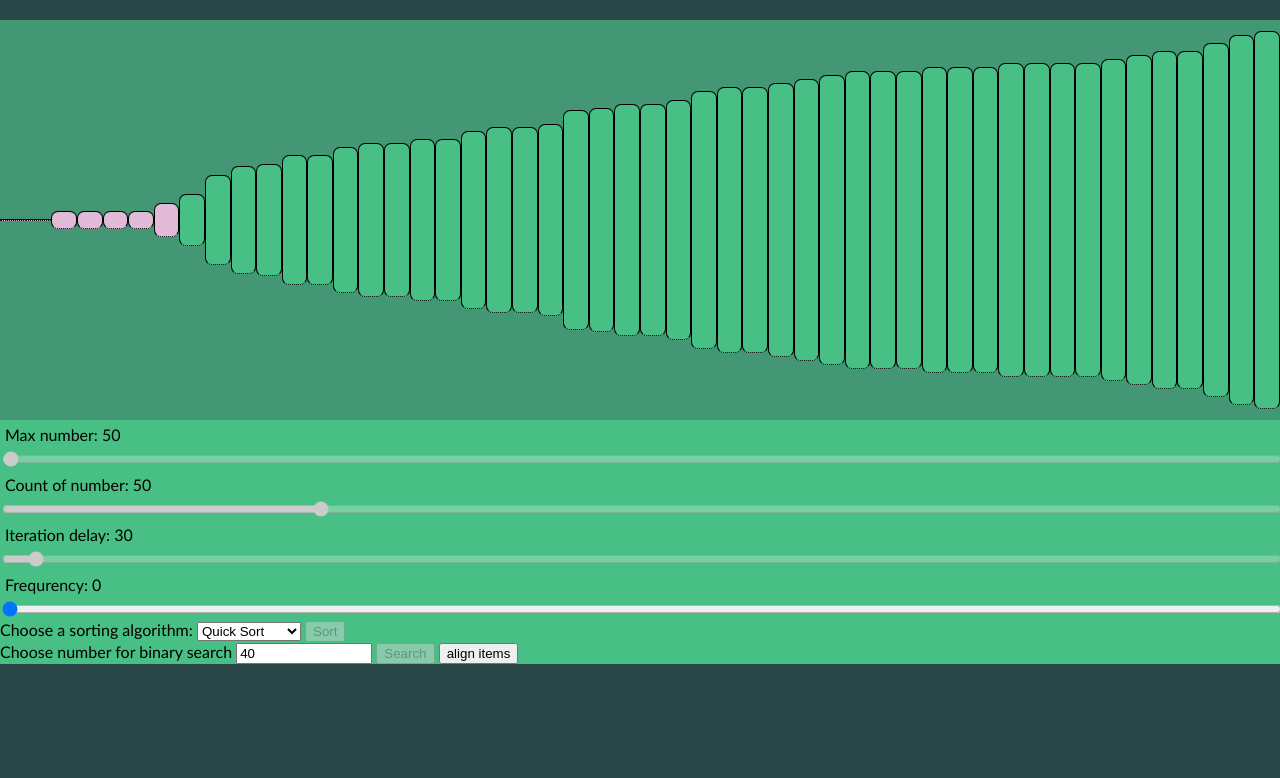
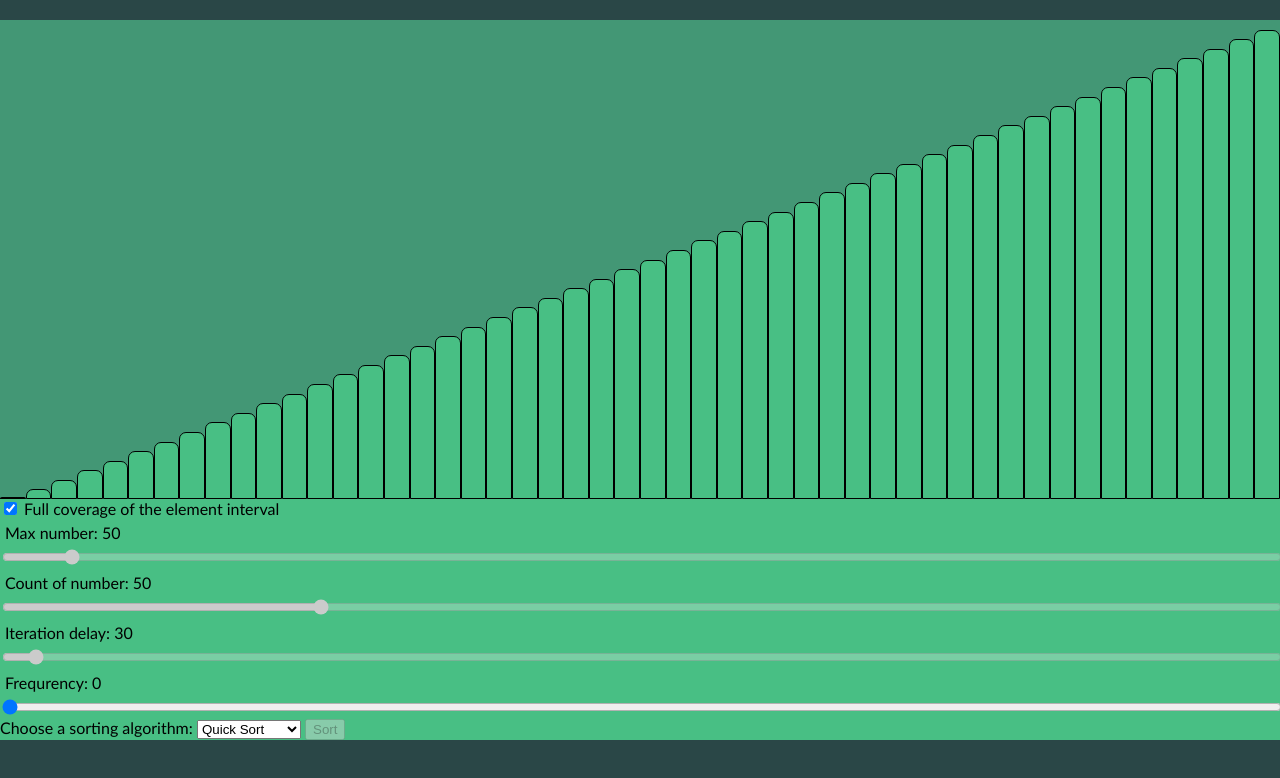
Before and after one commit to 7645re/SortingVisualization, a plain HTML site: page index.html in a window 1280 px wide. Both pictures are taken after a click on the button "Sort". Drawn offline with Linux system fonts and the light colour scheme.

Commit message:
rewrote using oop and added full coverage of the interval

```diff
--- a/index.html
+++ b/index.html
@@ -1,5 +1,6 @@
 <!DOCTYPE html>
 <html lang="en">
+
 <head>
     <meta charset="UTF-8">
     <meta http-equiv="X-UA-Compatible" content="IE=edge">
@@ -7,46 +8,44 @@
     <link rel="stylesheet" href="style.css">
     <title>Document</title>
 </head>
+
 <body>
 
     <div class="workflow">
-        <div class="box">
-        </div>
+        <!-- <div class="box">
+        </div> -->
         <div class="controlPanel">
+            <div>
+                <input type="checkbox" id="coverageInterval" name="coverageInterval" checked>
+                <label for="coverageInterval">Full coverage of the element interval</label>
+              </div>
             <p class="sliderMaxNumberIndicator">Max number: 50</p>
-            <input class="sliderMaxNumber" type="range"  style="width: 100%;" min="1" max="100000" value="50">
+            <input class="sliderMaxNumber" type="range" style="width: 100%;" min="1" max="1000" value="50">
             <p class="sliderCountNumberIndicator">Count of number: 50</p>
-            <input class="sliderCountNumber" type="range"  style="width: 100%;"min="1" max="200" value="50">
+            <input class="sliderCountNumber" type="range" style="width: 100%;" min="1" max="200" value="50">
             <p class="sliderIterationDelayIndicator">Iteration delay: 30</p>
             <input class="sliderIterationDelay" style="width: 100%;" type="range" min="10" max="1000" value="30">
             <p class="sliderFrequencyIndicator">Frequrency: 0</p>
             <input class="sliderFrequency" style="width: 100%;" type="range" min="0" max="1500" value="0">
             <label for="sorts">Choose a sorting algorithm:</label>
-                <select name="sorts" class="sortAlgorithm">
+            <select name="sorts" class="sortAlgorithm">
                 <option value="quickSort">Quick Sort</option>
                 <option value="insertionSort">Insertion Sort</option>
                 <option value="countingSort">Counting Sort</option>
                 <option value="cocktailSort">Cocktail Sort</option>
-                </select>
-                <button class="buttonStartSort">Sort</button>
-            <div>
-            <div>
-                <label for="numberForBinarySearch">Choose number for binary search</label>
-                <input name="numberForBinarySearch" class="numberForBinarySearch" style="width:10%;" type="number" value="">
-                <button class="buttonBinarySearch" name="button">Search</button>
-                <button class="alignItems" name="button">align items</button>
-            </div>
-            </div>
+            </select>
+            <button class="buttonStartSort">Sort</button>
         </div>
     </div>
 </body>
 <script src="scripts/sound.js"></script>
 <script src="scripts/paint.js"></script>
-<script src="scripts/quickSort.js"></script>
-<script src="scripts/cocktailSort.js"></script>
-<script src="scripts/binarySearch.js"></script>
-<script src="scripts/insertionSort.js"></script>
-<script src="scripts/countingSort.js"></script>
-<script src="scripts/margeSort.js"></script>
+<script src="scripts/searchAlgorithms/binarySearch.js"></script>
+<script src="scripts/sortingAlgorithms/countingSort.js"></script>
+<script src="scripts/sortingAlgorithms/quickSort.js"></script>
+<script src="scripts/sortingAlgorithms/insertionSort.js"></script>
+<script src="scripts/sortingAlgorithms/cocktailSort.js"></script>
+<script src="scripts/chart.js"></script>
 <script src="scripts/main.js"></script>
+
 </html>
--- /dev/null
+++ b/scripts/chart.js
@@ -0,0 +1,156 @@
+class Bar {
+    constructor({backgroundColor = "white", borderRadius = 7, height = 0, heightPercentage = false, id = 0, order, value}) {
+        this.div = document.createElement("div")
+        this.div.id = id
+        this.div.style.order = order
+        this.div.style.flexGrow = 1
+        this.div.style.position = "relative"
+        this.div.style.boxSizing = "border-box"
+        this.div.style.display = "inline-block"
+        this.div.style.border = "1px solid black"
+        this.div.style.backgroundColor = backgroundColor
+        this.div.style.borderTopLeftRadius = borderRadius + "px"
+        this.div.style.borderTopRightRadius = borderRadius + "px"
+        this.div.style.height = heightPercentage ? height + "%" : height + "px"
+        this.div.addEventListener("click", async function () {
+            setStatusButtonsSlides(true)
+            await binarySearch(chart.array, parseInt(value))
+            setStatusButtonsSlides(false)
+        })
+    }
+}
+
+class Chart {
+    constructor({alignItems = "center", backgroundColor = "black", colorBarSelect = "#ff0000", colorBarDefault = "#48BF84", iterationDelay = 30, maxValue = 100}) {
+        this.array
+        this.maxValue = maxValue
+        this.isSorted = false
+        this.iterationDelay = iterationDelay
+        this.div = document.createElement("div")
+        this.div.style.order = 1
+        this.div.className = "chart"
+        this.div.style.width = "100%"
+        this.div.style.height = "100%"
+        this.div.style.display = "flex"
+        this.coverageInterval = true
+        this.div.style.position = "relative"
+        this.div.style.justifyContent = "center"
+        this.div.style.alignItems = alignItems
+        this.colorBarSelect = colorBarSelect
+        this.colorBarDefault = colorBarDefault
+        this.div.style.backgroundColor = backgroundColor
+    }
+
+    setup(div) {
+        div.appendChild(this.div)
+    }
+
+    setBar(bar) {
+        this.div.appendChild(bar.div)
+    }
+
+    clearBars() {
+        Array.from(this.div.children).forEach(element => {
+            element.remove()
+        });
+    }
+
+    shuffleArray() {
+        for (let i = this.array.length - 1; i > 0; i--) {
+            const j = Math.floor(Math.random() * (i + 1));
+            const temp = this.array[i];
+            this.array[i] = this.array[j];
+            this.array[j] = temp;
+        }
+    }
+
+    fillArrayCoverageInterval(count) {
+        this.array = new Array(parseInt(count))
+        for (let i = 0; i < count; i++) this.array[i] = i
+        this.shuffleArray()
+    }
+
+    fillArrayRandom(count, maxNumber) {
+        this.array = new Array(parseInt(count))
+        for (let i = 0; i < count; i++) this.array[i] = getRandomInt(maxNumber)
+    }
+
+    fill(count, maxNumber) {
+        let bar
+        this.isSorted = false
+        this.clearBars()
+        if (this.coverageInterval) this.fillArrayCoverageInterval(count)
+        else this.fillArrayRandom(parseInt(count), maxNumber)
+        this.maxValue = maxNumber
+        for (let i = 0; i < this.array.length; i++) {
+            bar = new Bar({backgroundColor: "rgb(72, 191, 132)",
+             height: (this.array[i] / (this.coverageInterval ? count : maxNumber) * 100),
+             heightPercentage: true, order: i, id: i, value: this.array[i]})
+            this.setBar(bar)
+        }
+    }
+
+    swap(id1, id2) {
+        let firstElement = document.getElementById(id1)
+        let secondElement = document.getElementById(id2)
+
+        // using the order property, we will change the order of the number blocks
+        let tempOrder = firstElement.style.order
+        firstElement.style.order = secondElement.style.order
+        secondElement.style.order = tempOrder
+
+        // you also need to change the ids of the blocks, because the numbers have also changed their ids
+        let tempId = firstElement.id
+        firstElement.id = secondElement.id
+        secondElement.id = tempId
+    }
+
+    async paintBar(id, color) { document.getElementById(id).style.backgroundColor = color }
+
+    async paintBarRange(id1, id2, color) {
+        for (let i = id1; i < id2; i++) {
+            await this.paintBar(i, color)
+            await delay(this.iterationDelay)
+        }
+    }
+
+    async finalize() {
+        for (let i = 0; i < this.array.length; i++) {
+            await this.paintBar(i, this.colorBarSelect)
+            await delay(this.iterationDelay/i)
+        }
+        for (let i = 0; i < this.array.length; i++) {
+            await this.paintBar(i, this.colorBarDefault)
+            await delay(this.iterationDelay/i)
+        }
+    }
+
+    async changeBarHeight(id, height) {
+        let element = document.getElementById(id)
+        element.style.height = height + "%"
+    }
+
+    async quickSort() {
+        await quickSort(this.array, 0, chart.array.length - 1)
+        await this.finalize()
+        this.isSorted = true
+    }
+
+    async insertionSort() {
+        await insertionSort(this.array)
+        await this.finalize()
+        this.isSorted = true
+    }
+
+    async cocktailSort() {
+        await cocktailSort(this.array)
+        await this.finalize()
+        this.isSorted = true
+    }
+
+    async countingSort() {
+        this.array = await countingSort(this.array, this.maxValue)
+        await this.finalize()
+        this.isSorted = true
+    }
+}
--- a/scripts/cocktailSort.js
+++ /dev/null
@@ -1,47 +0,0 @@
-async function cocktailSort(arr) {
-	let start = 0, end = arr.length, swapped = true;
-
-	while (swapped) {
-		swapped = false;
-		for (let i = start; i < end - 1; i++) {
-			if (arr[i] > arr[i+1]) {
-				let temp = arr[i];
-				arr[i] = arr[i+1];
-				arr[i+1] = temp;
-				swapped = true;
-                paintElementById(i, colorNumbersSelect)
-                paintElementById(i+1, colorNumbersSelect)
-                await resideElementsById(i, i+1)
-                await playSound(frequency)
-                await delay(IterationDelay)
-                paintElementById(i, colorNumbersDefault)
-                paintElementById(i+1, colorNumbersDefault)
-			}
-		}
-
-		end--;
-		if (!swapped)
-			break;
-
-		swapped = false;
-		for (let i = end - 1; i > start; i--) {
-			if (arr[i - 1] > arr[i]) {
-				let temp = arr[i];
-				arr[i] = arr[i - 1];
-				arr[i - 1] = temp;
-				swapped = true;
-                paintElementById(i, colorNumbersSelect)
-                paintElementById(i-1, colorNumbersSelect)
-                await resideElementsById(i, i-1)
-                await playSound(frequency * i)
-                await delay(IterationDelay)
-                paintElementById(i, colorNumbersDefault)
-                paintElementById(i-1, colorNumbersDefault)
-			}
-		}
-
-		start++;
-	}
-
-	return arr;
-}
--- a/scripts/main.js
+++ b/scripts/main.js
@@ -1,5 +1,3 @@
-var numbers = document.getElementsByClassName("number")
-var boxOfNumber = document.getElementsByClassName("box")[0]
 var workFlow = document.getElementsByClassName("workflow")[0]
 var sortAlgorithm = document.getElementsByClassName("sortAlgorithm")[0]
 var sliderMaxNumber = document.getElementsByClassName("sliderMaxNumber")[0]
@@ -7,94 +5,25 @@ var buttonStartSort = document.getElementsByClassName("buttonStartSort")[0]
 var sliderCountNumber = document.getElementsByClassName("sliderCountNumber")[0]
 var sliderFrequency = document.getElementsByClassName("sliderFrequency")[0]
 var sliderIterationDelay = document.getElementsByClassName("sliderIterationDelay")[0]
-var buttonBinarySearch = document.getElementsByClassName("buttonBinarySearch")[0]
-var numberForBinarySearch = document.getElementsByClassName("numberForBinarySearch")[0]
 var sliderMaxNumberIndicator = document.getElementsByClassName("sliderMaxNumberIndicator")[0]
 var sliderCountNumberIndicator = document.getElementsByClassName("sliderCountNumberIndicator")[0]
 var sliderFrequencyIndicator = document.getElementsByClassName("sliderFrequencyIndicator")[0]
 var sliderIterationDelayIndicator = document.getElementsByClassName("sliderIterationDelayIndicator")[0]
+var coverageInterval = document.getElementById("coverageInterval")
 
 let frequency = 0 // variable regulating the hertz of the sorting sound
-let alignItems = "center" // initial value alignment of blocks
-let colorNumbersDefault = "rgb(72, 191, 132)" // standard block color
+let colorNumbersDefault = "#48BF84" // standard block color
 let colorNumbersSelect = "red" // the color that blocks are highlighted when they are selected during the sorting process
 let colorNumbersFinalize = "#E0BAD7" // the color that blocks are highlighted when sorting is completed
-let array // The main array to be used in sorting
 var IterationDelay = 30 // a variable with which you can adjust the speed of the sorting animation
 var arrayIsSorted = false // a flag that remembers whether the array is sorted or not
 var context = new (window.AudioContext || window.webkitAudioContext)(); // context for playing the sorting sound
-
+var chart
 
 // Fcuntion for generate random number
 function getRandomInt(max) {
     return Math.floor(Math.random() * max);
 }
-
-// Function for creating block growth animation
-function grow(element, height) {
-    if (parseInt(element.style.height) < height & (height - parseInt(element.style.height)) > 2) {
-        element.style.height = parseInt(element.style.height) + (height - parseInt(element.style.height)) / 100 * 50 + "%"
-        setTimeout(grow, 35, element, height);
-    }
-}
-
-function fillArrayAndCreateBlock(array, length, maxElement) {
-    // delete old blocks with numbers
-    workFlow.removeChild(boxOfNumber)
-    boxOfNumber = document.createElement("div")
-    boxOfNumber.className = "box"
-    boxOfNumber.style.alignItems = alignItems
-    workFlow.appendChild(boxOfNumber)
-    let numberDiv // block element
-    let numberDivToolTip // the element that will be displayed when hovering over the block element
-    for (let i = 0; i < length; i++) {
-        // filling an array with random numbers
-        array[i] = getRandomInt(maxElement)
-        // creating and describing a block element
-        // assign the block identifier the same as the order of the number in the array,
-        // so that I can then use this identifier when moving blocks
-        numberDiv = document.createElement("div")
-        numberDiv.style.height = 0
-        numberDiv.id = i
-        numberDiv.className = "number"
-        numberDiv.style.order = i
-        boxOfNumber.appendChild(numberDiv);
-
-        numberDiv.addEventListener("click", async function () {
-            setStatusButtonsSlides(true)
-            await binarySearch(array, parseInt(this.firstChild.textContent))
-            setStatusButtonsSlides(false)
-        })
-
-
-        // a hint that will pop up when you hover over the block
-        numberDivToolTip = document.createElement("span")
-        numberDivToolTip.textContent = array[i]
-        numberDivToolTip.className = "tooltiptext"
-        numberDiv.appendChild(numberDivToolTip);
-
-        // calling a recursive function with settimeout to create a block growth animation
-        // array[i] / max Element * 100 is a formula for calculating the percentage ratio of the block height to the total space in height
-        setTimeout(grow, 50, numberDiv, array[i] / maxElement * 100);
-    }
-}
-
-async function resideElementsById(firstId, secondId) {
-
-    let firstElement = document.getElementById(firstId)
-    let secondElement = document.getElementById(secondId)
-
-    // using the order property, we will change the order of the number blocks
-    let tempOrder = firstElement.style.order
-    firstElement.style.order = secondElement.style.order
-    secondElement.style.order = tempOrder
-
-    // you also need to change the ids of the blocks, because the numbers have also changed their ids
-    let tempId = firstElement.id
-    firstElement.id = secondElement.id
-    secondElement.id = tempId
-}
-
 
 // function that sets the status of activity or inactivity for all buttons
 async function setStatusButtonsSlides(status) {
@@ -102,10 +31,8 @@ async function setStatusButtonsSlides(status) {
     buttonStartSort.disabled = status
     sliderCountNumber.disabled = status
     sliderIterationDelay.disabled = status
-    buttonBinarySearch.disabled = status
+    // buttonBinarySearch.disabled = status
 }
-
-
 
 // delay function for creating animation
 async function delay(delayInms) {
@@ -118,51 +45,44 @@ async function delay(delayInms) {
 
 sliderMaxNumber.oninput = function () {
     sliderMaxNumberIndicator.innerHTML = "Max number: " + this.value
-    array = new Array(sliderCountNumber.value)
+    chart.fill(sliderCountNumber.value, sliderMaxNumber.value)
     arrayIsSorted = false
-    fillArrayAndCreateBlock(array, sliderCountNumber.value, sliderMaxNumber.value)
 }
 sliderCountNumber.oninput = function () {
     sliderCountNumberIndicator.innerHTML = "Count of number: " + this.value
-    array = new Array(sliderCountNumber.value)
+    chart.fill(sliderCountNumber.value, sliderMaxNumber.value)
     arrayIsSorted = false
-    fillArrayAndCreateBlock(array, sliderCountNumber.value, sliderMaxNumber.value)
 }
 
-
+coverageInterval.oninput = function () {
+    chart.coverageInterval = coverageInterval.checked
+}
 
 buttonStartSort.addEventListener("click", async function () {
-    if (!arrayIsSorted) {
-        arrayIsSorted = true
+    if (!chart.isSorted) {
         setStatusButtonsSlides(true)
         switch (sortAlgorithm.value) {
             case ("quickSort"):
-                await quickSort(array, 0, array.length - 1)
+                await chart.quickSort()
                 break
             case ("insertionSort"):
-                await insertionSort(array)
+                await chart.insertionSort()
                 break
             case ("countingSort"):
-                array = await countingSort(array, parseInt(sliderMaxNumber.value))
+                await chart.countingSort()
                 break
             case ("cocktailSort"):
-                await cocktailSort(array)
+                await chart.cocktailSort()
                 break
         }
-        await finalizeElementsPaint(colorNumbersFinalize)
         setStatusButtonsSlides(false)
     }
 })
 
-buttonBinarySearch.addEventListener("click", async function () {
-    setStatusButtonsSlides(true)
-    await binarySearch(array, parseInt(numberForBinarySearch.value))
-    setStatusButtonsSlides(false)
-})
 
 sliderIterationDelay.oninput = function () {
     sliderIterationDelayIndicator.innerHTML = "Iteration delay: " + this.value
-    IterationDelay = this.value
+    chart.iterationDelay = parseInt(this.value)
 }
 
 sliderFrequency.oninput = function () {
@@ -170,25 +90,8 @@ sliderFrequency.oninput = function () {
     frequency = this.value
 }
 
-document.addEventListener("DOMContentLoaded", function () {
-    array = new Array(sliderCountNumber.value)
-    fillArrayAndCreateBlock(array, sliderCountNumber.value, sliderMaxNumber.value)
-    numberForBinarySearch.value = array[getRandomInt(array.length - 1)]
+document.addEventListener("DOMContentLoaded", async function () {
+    chart = new Chart({backgroundColor: "rgb(67, 151, 117)", alignItems: "flex-end", maxValue: parseInt(sliderCountNumber.value)})
+    chart.setup(workFlow)
+    chart.fill(sliderCountNumber.value, sliderMaxNumber.value)
 });
-
-document.getElementsByClassName("alignItems")[0].addEventListener("click", async function () {
-    switch (boxOfNumber.style.alignItems) {
-        case ("center"):
-            boxOfNumber.style.alignItems = "flex-start"
-            alignItems = "flex-start"
-            break
-        case ("flex-end"):
-            boxOfNumber.style.alignItems = "center"
-            alignItems = "center"
-            break
-        case ("flex-start"):
-            boxOfNumber.style.alignItems = "flex-end"
-            alignItems = "flex-end"
-            break
-    }
-})
--- /dev/null
+++ b/scripts/sortingAlgorithms/cocktailSort.js
@@ -0,0 +1,49 @@
+async function cocktailSort(arr) {
+	let start = 0, end = arr.length, swapped = true;
+
+	while (swapped) {
+		swapped = false;
+		for (let i = start; i < end - 1; i++) {
+			if (arr[i] > arr[i+1]) {
+				let temp = arr[i];
+				arr[i] = arr[i+1];
+				arr[i+1] = temp;
+				swapped = true;
+
+				chart.paintBar(i, chart.colorBarSelect)
+				chart.paintBar(i+1, chart.colorBarSelect)
+				await chart.swap(i, i+1)
+				playSound(frequency * i)
+                await delay(chart.iterationDelay)
+				chart.paintBar(i, chart.colorBarDefault)
+				chart.paintBar(i+1, chart.colorBarDefault)
+			}
+		}
+
+		end--;
+		if (!swapped)
+			break;
+
+		swapped = false;
+		for (let i = end - 1; i > start; i--) {
+			if (arr[i - 1] > arr[i]) {
+				let temp = arr[i];
+				arr[i] = arr[i - 1];
+				arr[i - 1] = temp;
+				swapped = true;
+
+				chart.paintBar(i, chart.colorBarSelect)
+				chart.paintBar(i-1, chart.colorBarSelect)
+				await chart.swap(i, i-1)
+				playSound(100 * i)
+                await delay(chart.iterationDelay)
+				chart.paintBar(i, chart.colorBarDefault)
+				chart.paintBar(i-1, chart.colorBarDefault)
+			}
+		}
+
+		start++;
+	}
+
+	return arr;
+}
--- a/scripts/insertionSort.js
+++ b/scripts/sortingAlgorithms/insertionSort.js
@@ -8,13 +8,14 @@ async function insertionSort(inputArr) {
             while ((j > -1) && (current < inputArr[j])) {
                 inputArr[j+1] = inputArr[j];
 
-                paintElementById(j+1, colorNumbersSelect)
-                paintElementById(j, colorNumbersSelect)
-                await resideElementsById(j+1, j)
-                await playSound(frequency * j)
-                await delay(IterationDelay)
-                paintElementById(j+1, colorNumbersDefault)
-                paintElementById(j, colorNumbersDefault)
+                chart.paintBar(j+1, chart.colorBarSelect)
+                chart.paintBar(j, chart.colorBarSelect)
+                await chart.swap(j+1, j)
+                playSound(frequency * j)
+                await delay(chart.iterationDelay)
+                chart.paintBar(j+1, chart.colorBarDefault)
+                chart.paintBar(j, chart.colorBarDefault)
+
                 j--;
             }
             inputArr[j+1] = current;
--- a/scripts/quickSort.js
+++ b/scripts/sortingAlgorithms/quickSort.js
@@ -3,14 +3,6 @@ async function swap(array, leftIndex, rightIndex) {
     let temp = array[leftIndex]
     array[leftIndex] = array[rightIndex]
     array[rightIndex] = temp
-
-    paintElementById(leftIndex, colorNumbersSelect)
-    paintElementById(rightIndex, colorNumbersSelect)
-    await resideElementsById(leftIndex, rightIndex)
-    await playSound(frequency * leftIndex)
-    await delay(IterationDelay)
-    paintElementById(leftIndex, colorNumbersDefault)
-    paintElementById(rightIndex, colorNumbersDefault)
 }
 
 async function partition(array, left, right) {
@@ -23,6 +15,13 @@ async function partition(array, left, right) {
         while (array[j] > pivot) j--
         if (i <= j) {
             await swap(array, i, j)
+            await chart.swap(i, j)
+            await chart.paintBar(i, chart.colorBarSelect)
+            await chart.paintBar(j, chart.colorBarSelect)
+            await playSound(frequency * i)
+            await delay(chart.iterationDelay)
+            await chart.paintBar(j, chart.colorBarDefault)
+            await chart.paintBar(i, chart.colorBarDefault)
             i++
             j--
         }
--- a/style.css
+++ b/style.css
@@ -30,7 +30,6 @@ body {
 
 .number {
     flex-grow: 1;
-    border-radius: 7px;
     border-top-left-radius: 7px;
     border-top-right-radius: 7px;
 }
@@ -67,7 +66,6 @@ body {
 .number {
     position: relative;
     display: inline-block;
-    border-bottom: 1px dotted black;
 }
 
 .number .tooltiptext {
@@ -107,7 +105,7 @@ body {
 
 .workflow {
     align-items: center;
-    height: 100%;
+    height: 90%;
     width: 100%;
     display: flex;
     flex-direction: column;
```
Also changed, not shown: scripts/margeSort.js (deleted, +0 -31 lines), scripts/searchAlgorithms/binarySearch.js (renamed from scripts/binarySearch.js, +8 -5 lines), scripts/sortingAlgorithms/countingSort.js (renamed from scripts/countingSort.js, +8 -8 lines).
